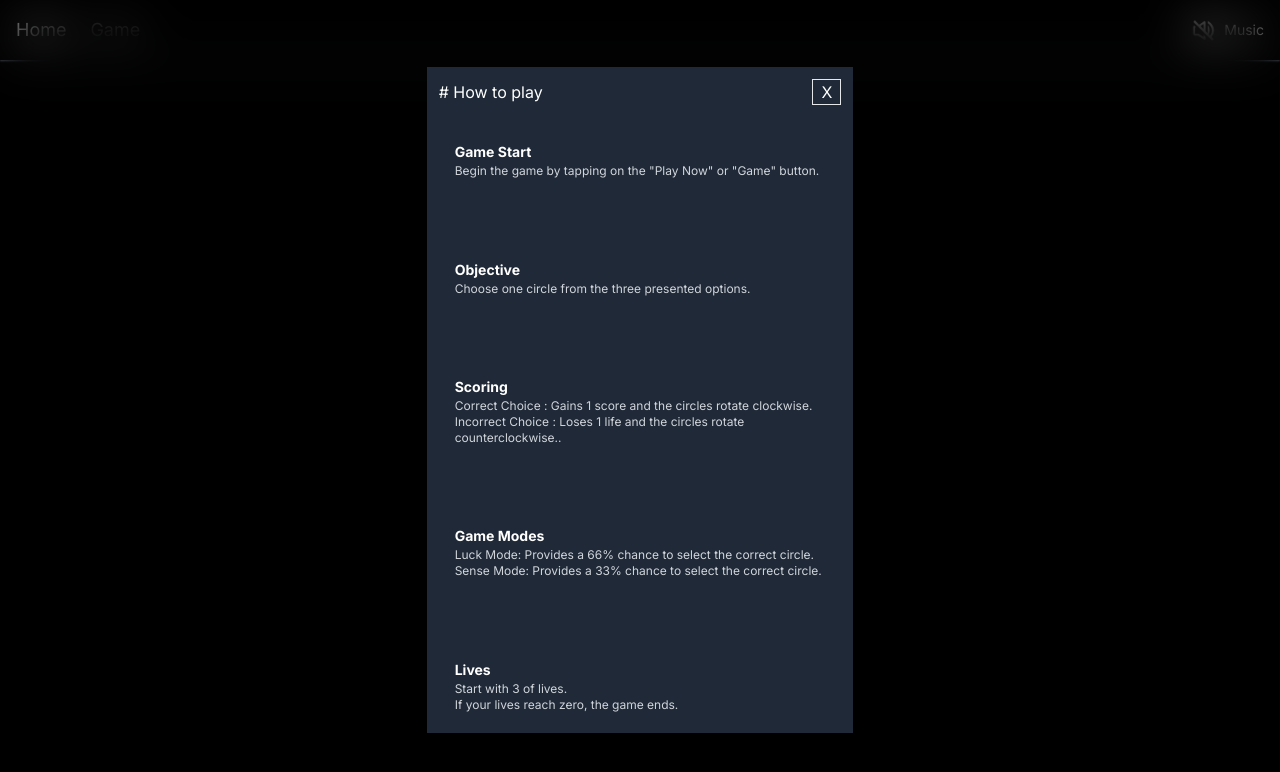
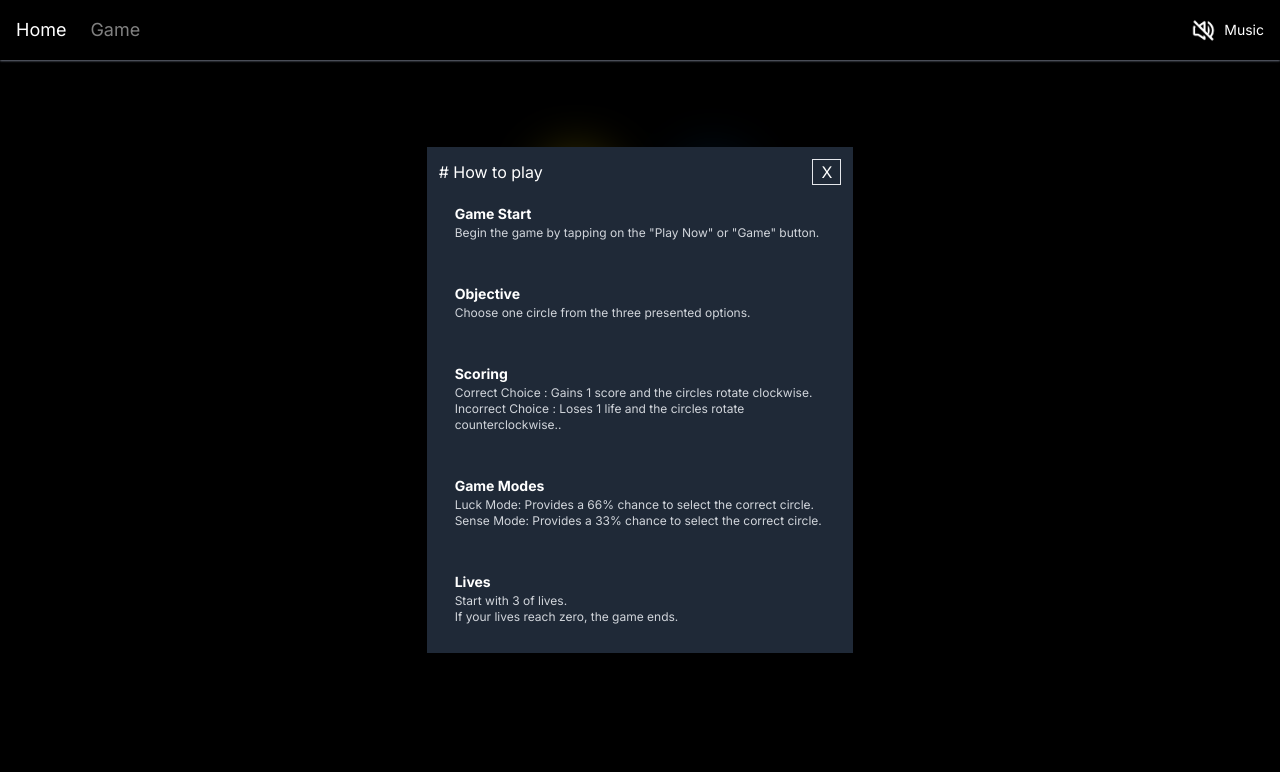
Before and after one commit to Ghassan-SkyDe/the_sixth_sense, a Next.js app: page / in a window 1280 px wide. Both pictures are taken after a click on the button "Learn". Shown: the top 772 px of the page. Built offline with nearby package versions, Linux system fonts and the light colour scheme.

Commit message:
header z-10 / LearnModel h fixed

```diff
--- a/components/Header.tsx
+++ b/components/Header.tsx
@@ -28,7 +28,7 @@ export const Header = () => {
   };
 
   return (
-    <header className="sticky top-0 px-4 h-[60px] bg-black flex items-center shadow-sm shadow-gray-500">
+    <header className="sticky top-0 px-4 h-[60px] bg-black flex items-center shadow-sm shadow-gray-500 z-10">
       <nav className="flex gap-6 text-white bg-black">
         <Link
           className={`${
--- a/components/LearnModel.tsx
+++ b/components/LearnModel.tsx
@@ -33,7 +33,7 @@ export const LearnModel = () => {
     >
       <div
         onClick={handleContentClick}
-        className="model__content w-2/3 lg:w-1/3 h-5/6 bg-gray-800 overflow-y-scroll p-3"
+        className="model__content w-2/3 lg:w-1/3 h-fit bg-gray-800 p-3"
       >
         <div className="model__header flex items-center  justify-between">
           <h2># How to play</h2>
```
